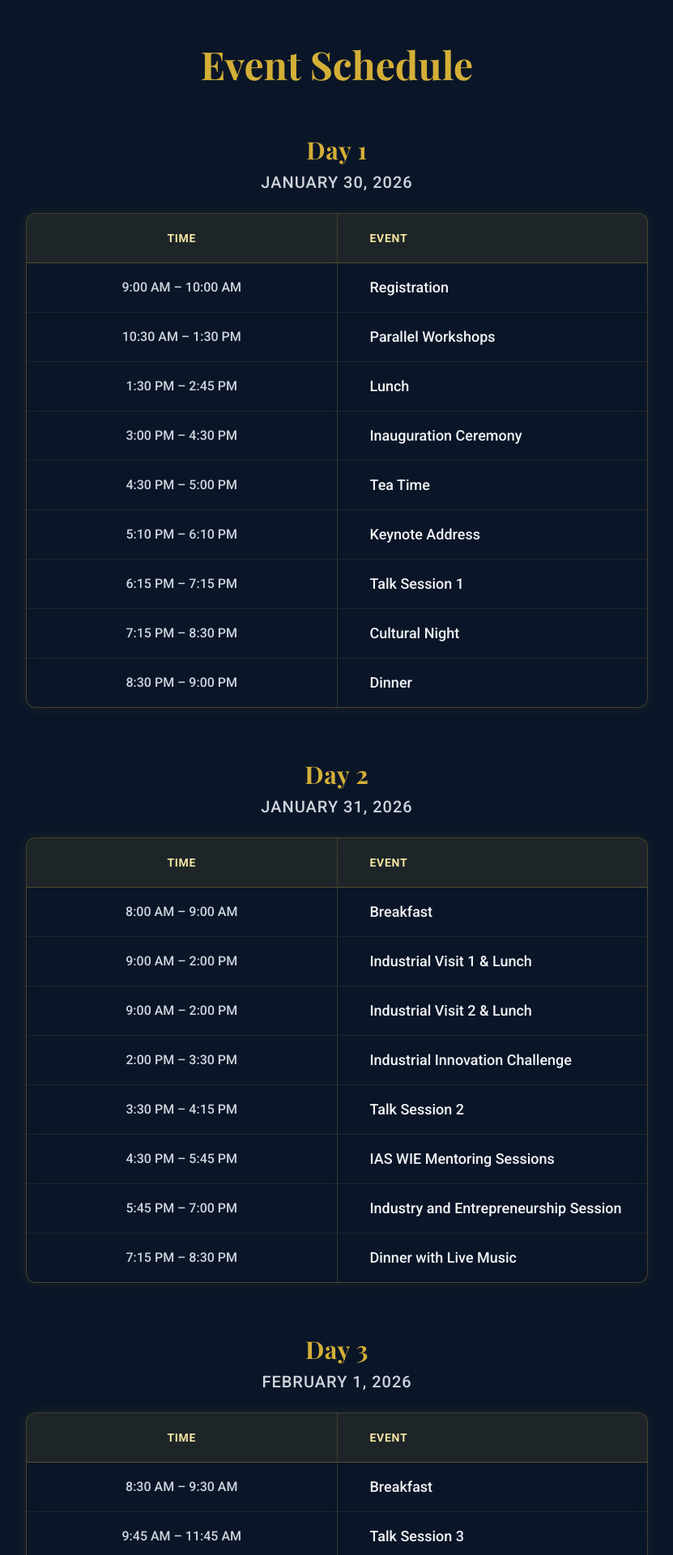
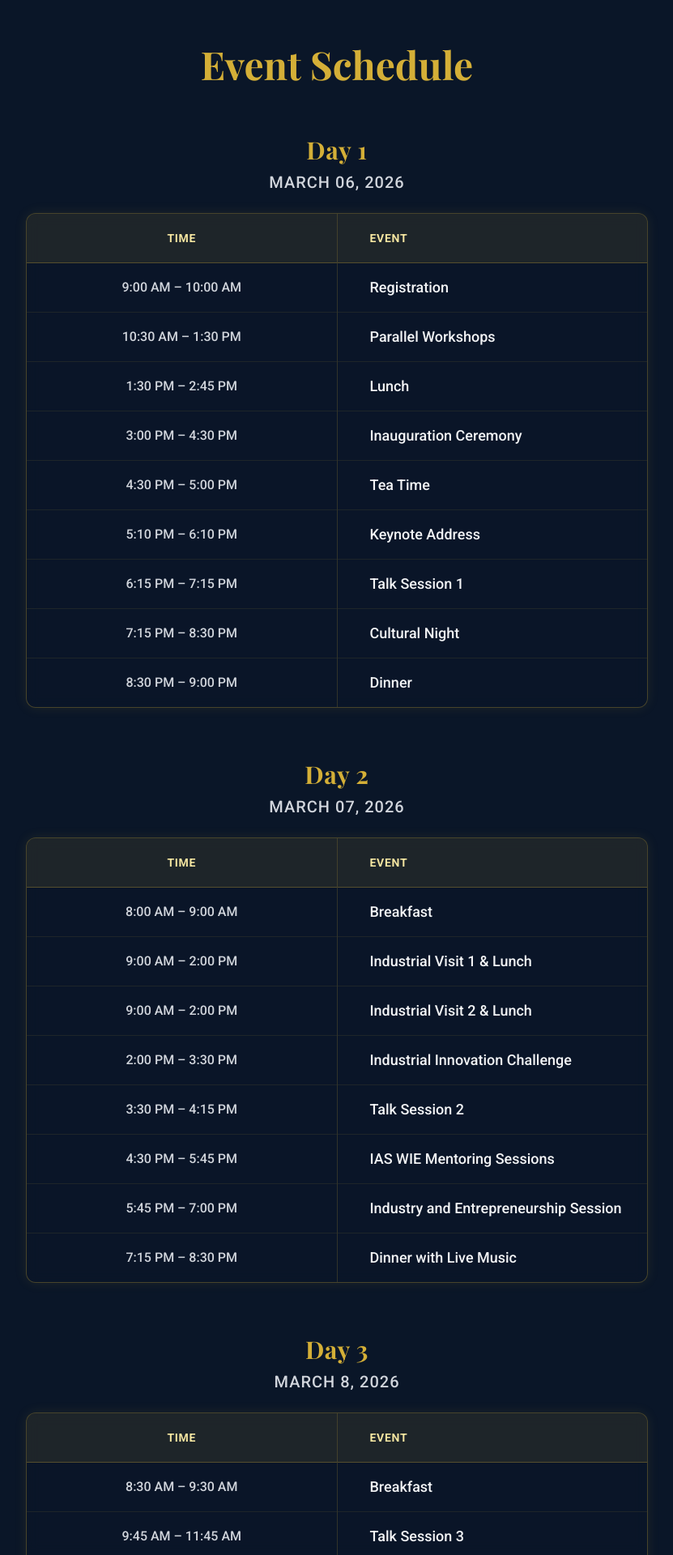
Before and after one commit to FidhaAhamed/AKIASSC-26, a React (Vite) app: page / in a window 1280 px wide. Shown: the part 3545-5465 px from the top of the page at 81% size, without its empty margins (224-1055 px from the left). Built offline with nearby package versions, Linux system fonts and the light colour scheme.

Commit message:
Update event dates in EventSchedule component

```diff
--- a/src/components/EventSchedule.jsx
+++ b/src/components/EventSchedule.jsx
@@ -4,7 +4,7 @@ export default function EventSchedule() {
   const schedule = [
     {
       day: "Day 1",
-      date: "January 30, 2026",
+      date: "March 06, 2026",
       events: [
         { time: "9:00 AM – 10:00 AM", event: "Registration" },
         { time: "10:30 AM – 1:30 PM", event: "Parallel Workshops" },
@@ -19,7 +19,7 @@ export default function EventSchedule() {
     },
     {
       day: "Day 2",
-      date: "January 31, 2026",
+      date: "March 07, 2026",
       events: [
         { time: "8:00 AM – 9:00 AM", event: "Breakfast" },
         { time: "9:00 AM – 2:00 PM", event: "Industrial Visit 1 & Lunch" },
@@ -33,7 +33,7 @@ export default function EventSchedule() {
     },
     {
       day: "Day 3",
-      date: "February 1, 2026",
+      date: "March 8, 2026",
       events: [
         { time: "8:30 AM – 9:30 AM", event: "Breakfast" },
         { time: "9:45 AM – 11:45 AM", event: "Talk Session 3" },
```
